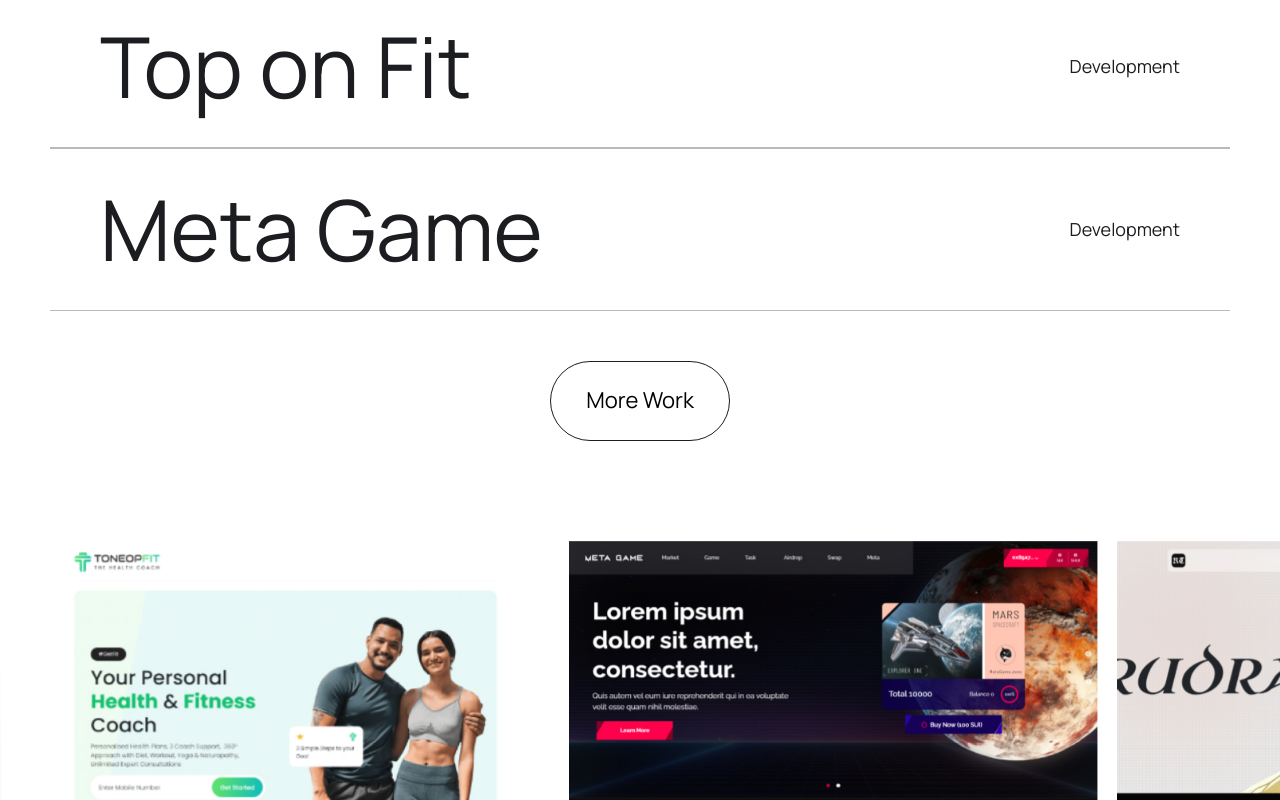
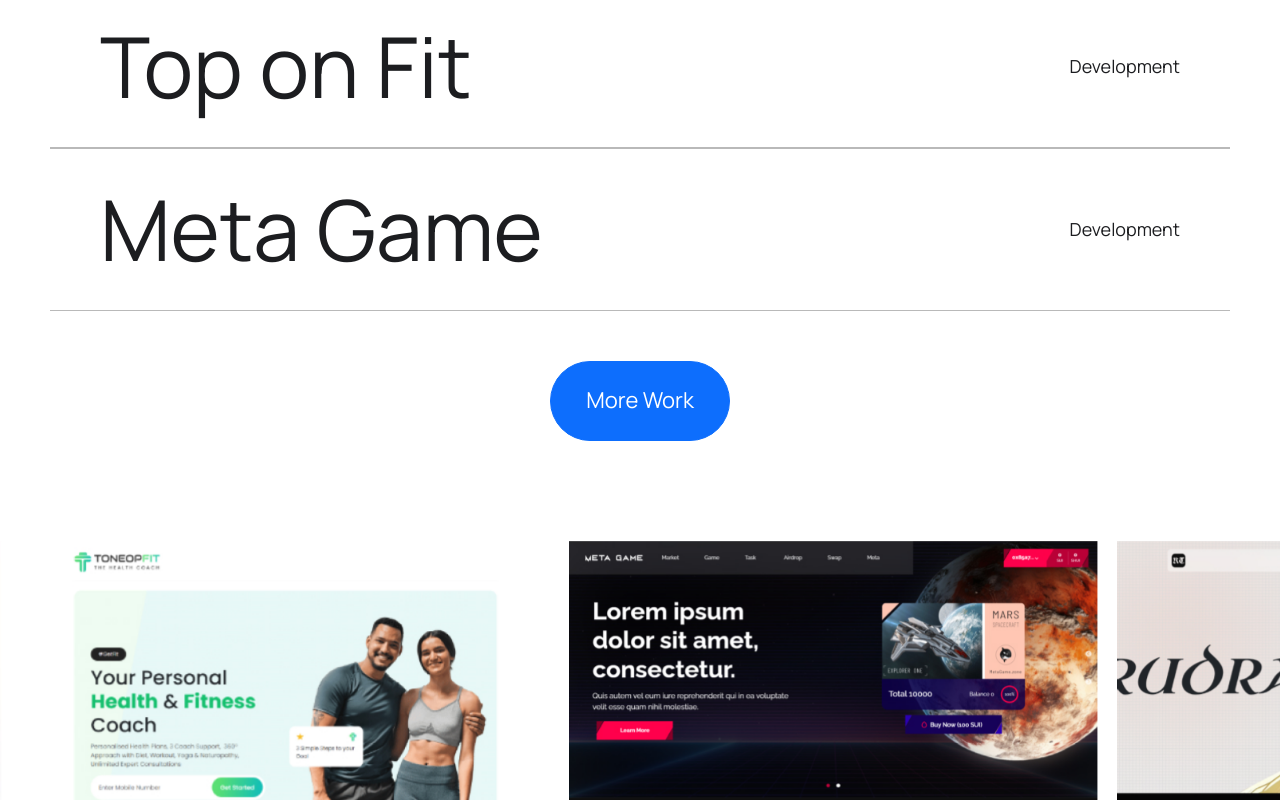
Before and after one commit to dennisdes753/ashishPortfolio, a Next.js app: page / in a window 1280 px wide. In both pictures the pointer is over the link "More Work". Shown: the part 2588-3388 px from the top of the page. Built offline with nearby package versions, Linux system fonts and the light colour scheme.

Commit message:
changes done

```diff
--- a/src/app/component/recent/recent.scss
+++ b/src/app/component/recent/recent.scss
@@ -78,6 +78,14 @@
             align-items: center;
             color: #000;
             font-size:22px;
+            background-color: transparent;
+            transition: all 0.4s ease-in-out;
+            &:hover{
+                background-color: #0d6efd;
+                border: 1px solid #0d6efd;
+                color: #fff;
+                transition: all 0.4s ease-in-out;
+            }
         }
     }
 }
--- a/src/app/component/recent/recent.tsx
+++ b/src/app/component/recent/recent.tsx
@@ -61,7 +61,7 @@ export default function Recent(){
                                 </Link>
                             </div>
                             <div className="show_projects">
-                                <Link href="https://www.behance.net/dennisj753" target="_blank">More Work</Link>
+                                <Link href="https://www.behance.net/dennisj753" className="btn btn-primary" target="_blank">More Work</Link>
                             </div>
                         </Col>
                     </Row>
```
